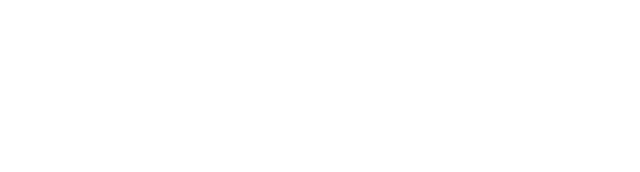
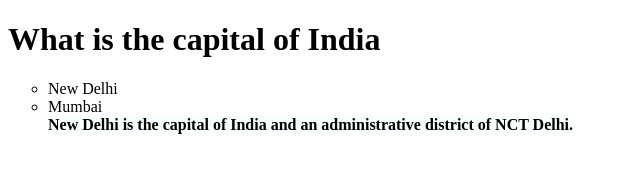
Before and after one commit to acciojob/trivia-Am706870, a website: page main.html in a window 1280 px wide. Shown: the whole page, without its empty margins (0-640 px from the left). Drawn offline with Linux system fonts and the light colour scheme.

Commit message:
created a submission

```diff
--- a/main.html
+++ b/main.html
@@ -7,6 +7,14 @@
 </head>
 
 <body>
+	<h1>What is the capital of India</h1>
+	<ul type="circle">
+		<li>New Delhi</li>
+		<li>Mumbai</li>
+	</ol>
+	<quotation>
+		New Delhi is the capital of India and an administrative district of NCT Delhi.
+	</quotation>
 	<!-- the entire body must be written by student -->
     <script type="text/javascript" src="./script.js">
 </script>
--- a/styles.css
+++ b/styles.css
@@ -1,2 +1,9 @@
-
+quotation {
+	Max-width: Around 600px;
+	Margin: Approximately 10px;
+    Padding: Around 15px;
+    Border-left: 8px solid green color;
+	Background-color: #f8fffe;
+    Font-weight: Bold;
+}
 /* Your CSS Code here. */
```
